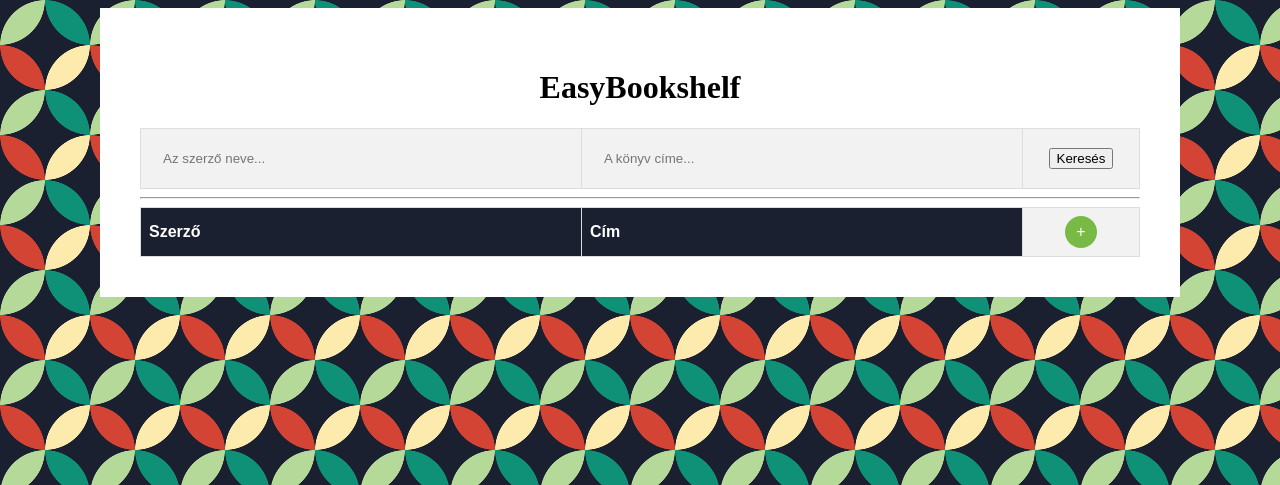
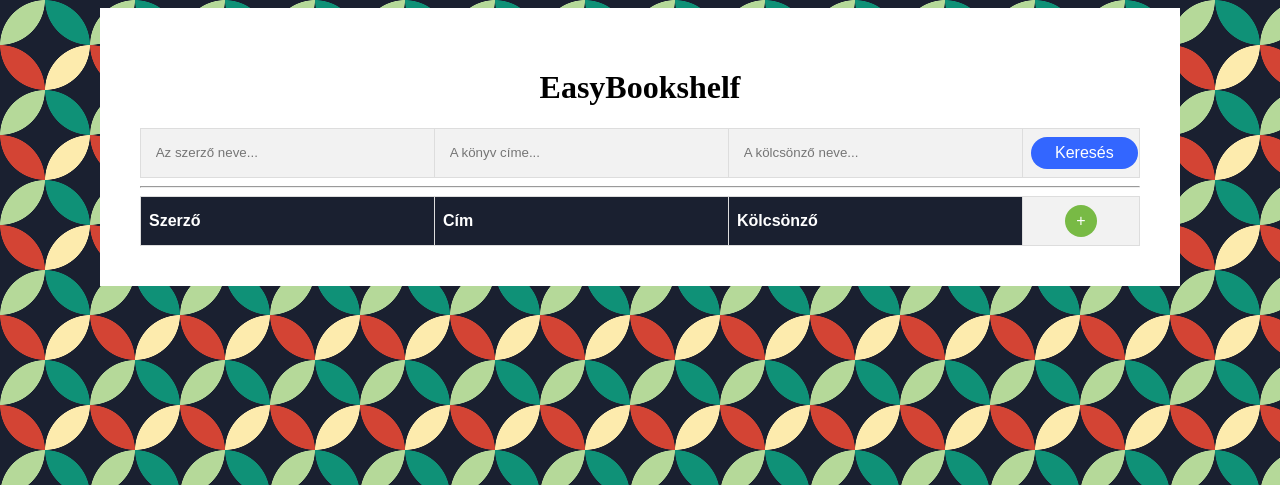
Before and after one commit to nbozsi/BorrowedBooksHub, a FastAPI app: page / in a window 1280 px wide. Shown: the top 485 px of the page. Run offline with FastAPI, Linux system fonts and the light colour scheme; data that the repository does not hold is empty; some web fonts are replaced.

Commit message:
renter column

```diff
--- a/app.py
+++ b/app.py
@@ -45,12 +45,12 @@ def new(request: Request, db: Session = Depends(get_db)):
 
 
 @app.post("/add")
-def add(request: Request, title: str = Form(None), author: str = Form("Ismeretlen szerző"), db: Session = Depends(get_db)):
+def add(request: Request, title: str = Form(None), author: str = Form("Ismeretlen szerző"), renter: str = Form(None), db: Session = Depends(get_db)):
     if not title:
         url = app.url_path_for("new")
         return RedirectResponse(url=url, status_code=status.HTTP_303_SEE_OTHER)
 
-    new_book = models.Book(title=title, author=author)
+    new_book = models.Book(title=title, author=author, renter=renter)
     db.add(new_book)
     db.commit()
 
@@ -65,10 +65,11 @@ def change(request: Request, book_id: int, db: Session = Depends(get_db)):
 
 
 @app.post("/update/{book_id}")
-def update(request: Request, book_id: int, author: str = Form(...), title: str = Form(...), db: Session = Depends(get_db)):
+def update(request: Request, book_id: int, author: str = Form(...), title: str = Form(...), renter: str = Form(None), db: Session = Depends(get_db)):
     book = db.query(models.Book).filter(models.Book.id == book_id).first()
     book.title = title
     book.author = author
+    book.renter = renter
     db.commit()
 
     url = app.url_path_for("home")
@@ -86,14 +87,15 @@ def delete(request: Request, book_id: int, db: Session = Depends(get_db)):
 
 
 @app.post('/startsearch')
-def startsearch(request: Request, title: str = Form(""), author: str = Form(""), db: Session = Depends(get_db)):
+def startsearch(request: Request, title: str = Form(""), author: str = Form(""), renter: str = Form(""), db: Session = Depends(get_db)):
 
-    url = app.url_path_for("search")+f"?title={title}&author={author}"
+    url = app.url_path_for("search") + \
+        f"?title={title}&author={author}&renter={renter}"
     return RedirectResponse(url=url, status_code=status.HTTP_302_FOUND)
 
 
 @app.get("/search")
-def search(request: Request, title: str, author: str, db: Session = Depends(get_db)):
+def search(request: Request, title: str, author: str, renter: str, db: Session = Depends(get_db)):
     books = db.query(models.Book).filter(
-        and_(func.lower(models.Book.title).contains(title.lower()), func.lower(models.Book.author).contains(author.lower()))).all()
+        and_(func.lower(models.Book.title).contains(title.lower()), func.lower(models.Book.author).contains(author.lower()), func.lower(models.Book.renter).contains(renter.lower()))).all()
     return templates.TemplateResponse("base.html", {"request": request, "lang": lang, "book_list": books})
--- a/lang/en.json
+++ b/lang/en.json
@@ -3,6 +3,8 @@
     "TITLE_placeholder": "Enter Book Title...",
     "AUTHOR": "Author",
     "AUTHOR_placeholder": "Enter Author Name...",
+    "RENTER": "Renter",
+    "RENTER_placeholder": "Enter Renter Name...",
     "ADD": "Add",
     "UPDATE": "Update",
     "DELETE": "Delete",
--- a/lang/hu.json
+++ b/lang/hu.json
@@ -3,6 +3,8 @@
     "TITLE_placeholder": "A könyv címe...",
     "AUTHOR": "Szerző",
     "AUTHOR_placeholder": "Az szerző neve...",
+    "RENTER": "Kölcsönző",
+    "RENTER_placeholder": "A kölcsönző neve...",
     "ADD": "Új",
     "UPDATE": "Szerkesztés",
     "DELETE": "Törlés",
--- a/models.py
+++ b/models.py
@@ -9,4 +9,4 @@ class Book(Base):
     id = Column(Integer, primary_key=True, index=True)
     title = Column(String)
     author = Column(String)
-    lend = Column(String)
+    renter = Column(String)
--- a/templates/base.html
+++ b/templates/base.html
@@ -23,8 +23,11 @@
                     <td class="input-td">
                         <input type="text" name="title" placeholder="{{lang['TITLE_placeholder']}}">
                     </td>
+                    <td class="input-td">
+                        <input type="text" name="renter" placeholder="{{lang['RENTER_placeholder']}}">
+                    </td>
                     <td class="button-td">
-                        <button type="submit" class="add-button">{{lang["SEARCH"]}}</button>
+                        <button type="submit" class="submit-button">{{lang["SEARCH"]}}</button>
                     </td>
                 </tr>
             </table>
@@ -34,6 +37,7 @@
             <tr>
                 <th>{{lang["AUTHOR"]}}</th>
                 <th>{{lang["TITLE"]}}</th>
+                <th>{{lang["RENTER"]}}</th>
                 <td class="button-td"><a class="new-button" href="/new">+</a></td>
             </tr>
 
@@ -41,9 +45,14 @@
             <tr>
                 <td>{{ book.author }}</td>
                 <td>{{ book.title }}</td>
+                {% if book.renter %}
+                <td>{{book.renter}}</td>
+                {% else %}
+                <td>-</td>
+                {% endif %}
                 <td class="button-td">
-                    <a class="update-button" href="/change/{{ book.id }}">{{lang["UPDATE"]}}</a>
-                    <a class="delete-button" href="/delete/{{ book.id }}">{{lang["DELETE"]}}</a>
+                    <a class="update-button" href="/change/{{ book.id }}">/</a>
+                    <a class="delete-button" href="/delete/{{ book.id }}">x</a>
                 </td>
             </tr>
             {% endfor %}
--- a/templates/new.html
+++ b/templates/new.html
@@ -21,8 +21,11 @@
                     <td class="input-td">
                         <input type="text" name="title" placeholder="{{lang['TITLE_placeholder']}}">
                     </td>
+                    <td class="input-td">
+                        <input type="text" name="renter" placeholder="{{lang['RENTER_placeholder']}}">
+                    </td>
                     <td class="button-td">
-                        <button type="submit" class="add-button">OK</button>
+                        <button type="submit" class="submit-button">OK</button>
                     </td>
                 </tr>
             </table>
```
Also changed, not shown: templates/change.html (+9 -0 lines).
